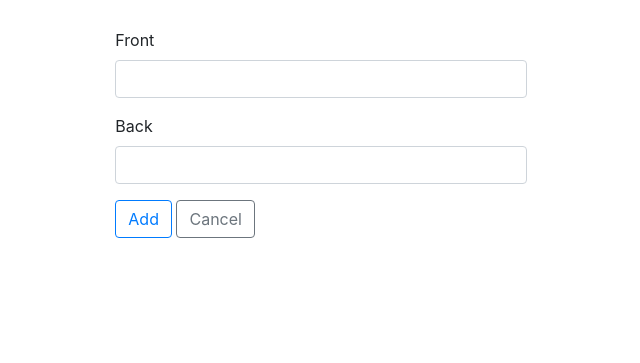
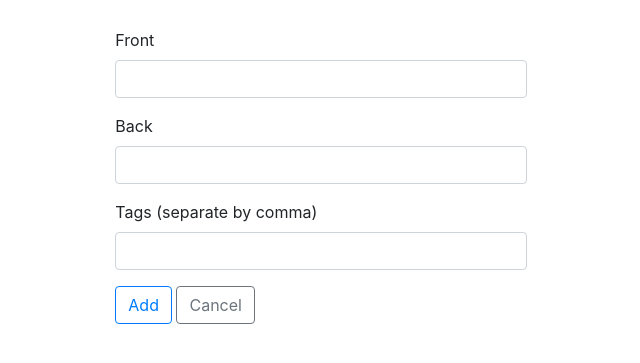
Before and after one commit to ryanarnold/benkyo, a Django app: page /decks/1/cards/add/ in a window 1280 px wide. Shown: the part 141-504 px from the top of the page, without its empty margins (113-753 px from the left). Run offline with Django 3.2, Linux system fonts and the light colour scheme; a user stored in the database is signed in; tables that the repository leaves empty hold one stand-in row (values such as "Sample post"); some libraries are stand-ins or nearby versions.

Commit message:
Add code for adding tags upon card creation.

```diff
--- a/benkyo/benkyo/views.py
+++ b/benkyo/benkyo/views.py
@@ -160,15 +160,19 @@ def cards_add(request, deck_id):
         front = request.POST.get('front')
         back = request.POST.get('back')
 
-        Card.objects.create(
+        card = Card.objects.create(
             deck=deck,
             front=front,
             back=back
         )
 
-        context = {
-            'deck': deck
-        }
+        tags = [tag.strip() for tag in request.POST.get('tags').split(',')]
+
+        for tag in tags:
+            CardTag.objects.create(
+                card=card,
+                tag=tag
+            )
 
         return HttpResponseRedirect(reverse('decks-edit', args=(deck_id,)))
 
--- a/benkyo/templates/cards_add.html
+++ b/benkyo/templates/cards_add.html
@@ -29,6 +29,11 @@
             <input type="text" class="form-control" id="input-back" name="back" autocomplete="off" required>
           </div>
 
+          <div class="form-group">
+              <label for="input-tags">Tags (separate by comma)</label>
+              <input type="text" class="form-control" id="input-tags" name="tags" autocomplete="off" required>
+            </div>
+
           <button type="submit" class="btn btn-outline-primary">Add</button>
           <a class="btn btn-outline-secondary" href="{{ url('decks-edit', args=(deck.deck_id,)) }}" role="button">Cancel</a>
 
```
